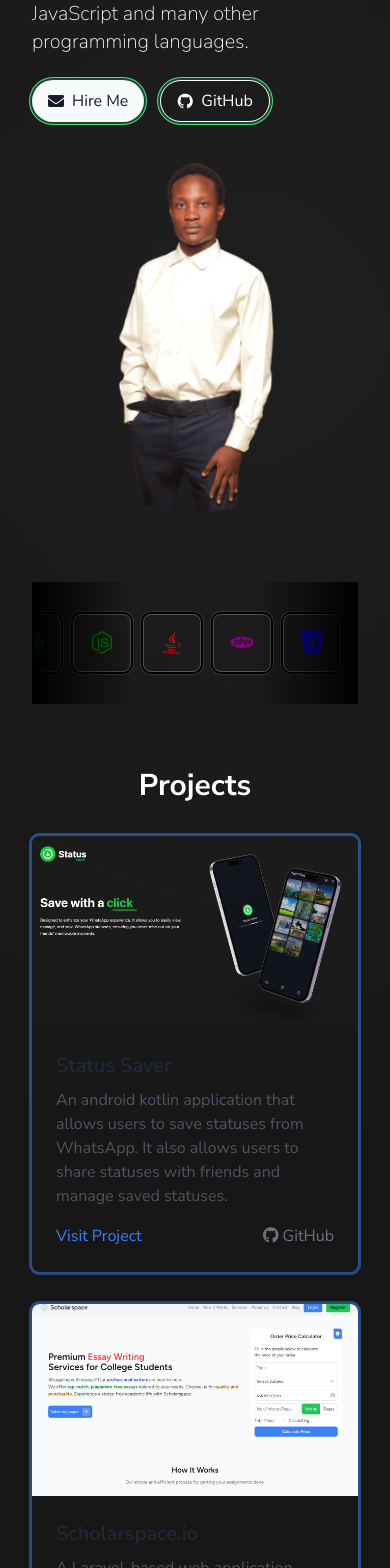
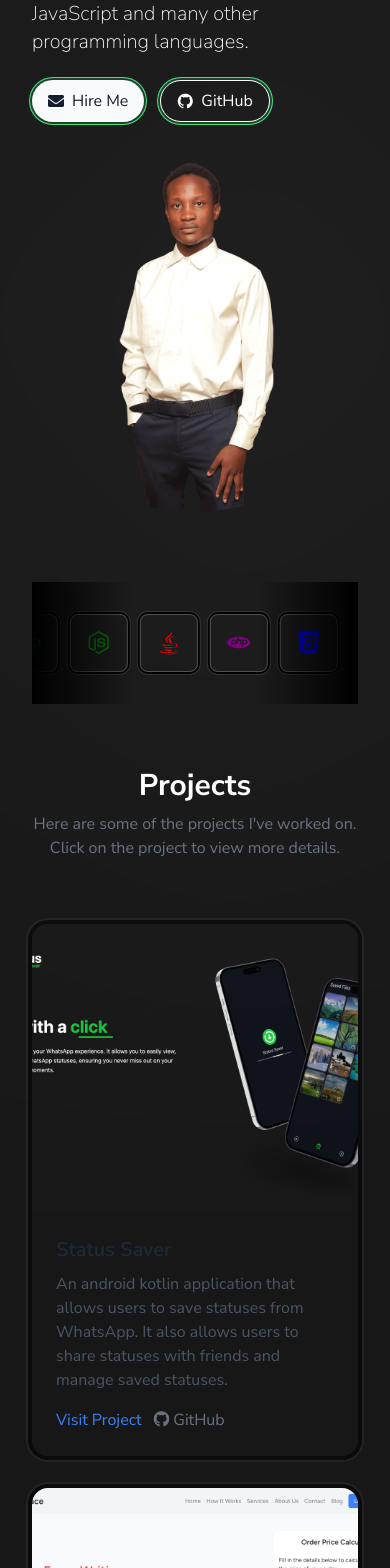
Before and after one commit to Raccoon254/svelte-portfolio, a SvelteKit app: page / in a window 390 px wide. Shown: the part 220-1788 px from the top of the page. Built offline with nearby package versions, Linux system fonts and the light colour scheme.

Commit message:
--init project styling

```diff
--- a/src/routes/+page.svelte
+++ b/src/routes/+page.svelte
@@ -54,27 +54,27 @@
     <div class="max-w-5xl mt-8 w-full">
         <div class="flex flex-col gap-3 md:flex-row justify-between items-center mb-12">
             <div class="md:w-1/2">
-                <div class="flex gap-2 items-center h-16 overflow-clip mb-2">
+                <div data-aos="zoom-in" class="flex gap-2 items-center h-16 overflow-clip mb-2">
 									<img src="/logo-light.png" alt="Steve Tom" class="w-10 object-cover" />
 									<h1 class="text-3xl font-bold">kenTom</h1>
 									<span class="text-xs pl-1 pb-10 opacity-50 font-thin">v8.1.4</span>
 								</div>
-                <p class="text-xl font-thin mb-6">
+                <p data-aos="fade-left" class="text-xl font-thin mb-6">
 									I am an indie developer with a passion for programming and technology. I am skilled in Java, Rust, JavaScript and many other programming languages.
 								</p>
                 <div class="flex space-x-4">
-                    <a href="#contact" class="bg-gray-50 text-gray-900 px-4 py-2 rounded-full hover:bg-gray-300 transition duration-300 ring-1 ring-offset-2 ring-offset-dark ring-green-400 gap-2 center">
+                    <a data-aos="fade-right" href="#contact" class="bg-gray-50 text-gray-900 px-4 py-2 rounded-full hover:bg-gray-300 transition duration-300 ring-1 ring-offset-2 ring-offset-dark ring-green-400 gap-2 center">
 											<i class="fas fa-envelope"></i>
 												Hire Me
                     </a>
-                    <a href="https://github.com/Raccoon254" target="_blank" rel="noopener"
+                    <a data-aos="fade-left" href="https://github.com/Raccoon254" target="_blank" rel="noopener"
 										 class="bg-transparent border border-white px-4 py-2 rounded-full hover:bg-white hover:text-gray-900 center transition duration-300 ring-1 ring-offset-2 ring-offset-dark gap-2 ring-green-400">
 											<i class="devicon-github-original"></i>
                         GitHub
                     </a>
                 </div>
             </div>
-            <div class="w-96 h-96 md:w-[30rem] rotate-2 center relative">
+            <div data-aos="fade-up" class="w-96 h-96 md:w-[30rem] rotate-2 center relative">
 							<!-- Gradient behind the image  -->
 								<section class="z-0 radial-gradient"></section>
                 <img class="z-10 user-image" src="/steve-tom-half-image.png" alt="Bloc logo" />
--- a/src/routes/components/Projects.svelte
+++ b/src/routes/components/Projects.svelte
@@ -54,17 +54,22 @@
   ];
 </script>
 
-<section class="py-16">
-      <h2 class="text-3xl font-bold text-center mb-8">Projects</h2>
+<section class="pt-16 md:pt-32">
+      <h2 data-aos="fade-up" class="text-3xl font-bold text-center mb-2">Projects</h2>
+      <div data-aos="fade-in">
+          <p class="text-center text-gray-500 dark:text-gray-400 mb-16 md:mb-24">Here are some of the projects I've worked on. Click on the project to view more details.</p>
+      </div>
       <div class="grid grid-cols-1 gap-8">
           {#each projects as project, index}
           <!-- if index is even flex row reverse else flex row -->
-              <div class="rounded-lg flex flex-col md:flex-row ring overflow-hidden transition hover:ring-opacity-20 cursor-pointer" class:md:flex-row-reverse={index % 2 === 0}>
-                  <img src={project.image} alt={project.title} class="w-full h-48 object-cover" />
-                  <div class="p-6">
-                      <h3 class="text-xl font-semibold mb-2 text-gray-800 dark:text-white">{project.title}</h3>
+              <div class="rounded-2xl flex flex-col items-center md:flex-row ring-2 ring-opacity-5 ring-white overflow-hidden transition ring-offset-4 ring-offset-dark hover:ring-opacity-10 cursor-pointer" class:md:flex-row-reverse={index % 2 === 0}>
+                  <img src={project.image} alt={project.title} class="w-full md:w-1/2 h-72 object-cover" />
+                  <div class="p-6 md:w-1/2">
+                      <h3 class="text-xl font-semibold mb-2 text-gray-800 dark:text-white">
+                        {project.title}
+                      </h3>
                       <p class="text-gray-600 dark:text-gray-300 mb-4">{project.description}</p>
-                      <div class="flex justify-between">
+                      <div class="flex items-center gap-3">
                           <a href={project.projectUrl} class="text-blue-500 hover:text-blue-600 dark:text-blue-400 dark:hover:text-blue-300 transition-colors duration-300">Visit Project</a>
                           <a href={project.githubUrl} class="text-gray-500 hover:text-gray-600 dark:text-gray-400 dark:hover:text-gray-300 transition-colors duration-300">
                               <i class="fab fa-github"></i> GitHub
```
